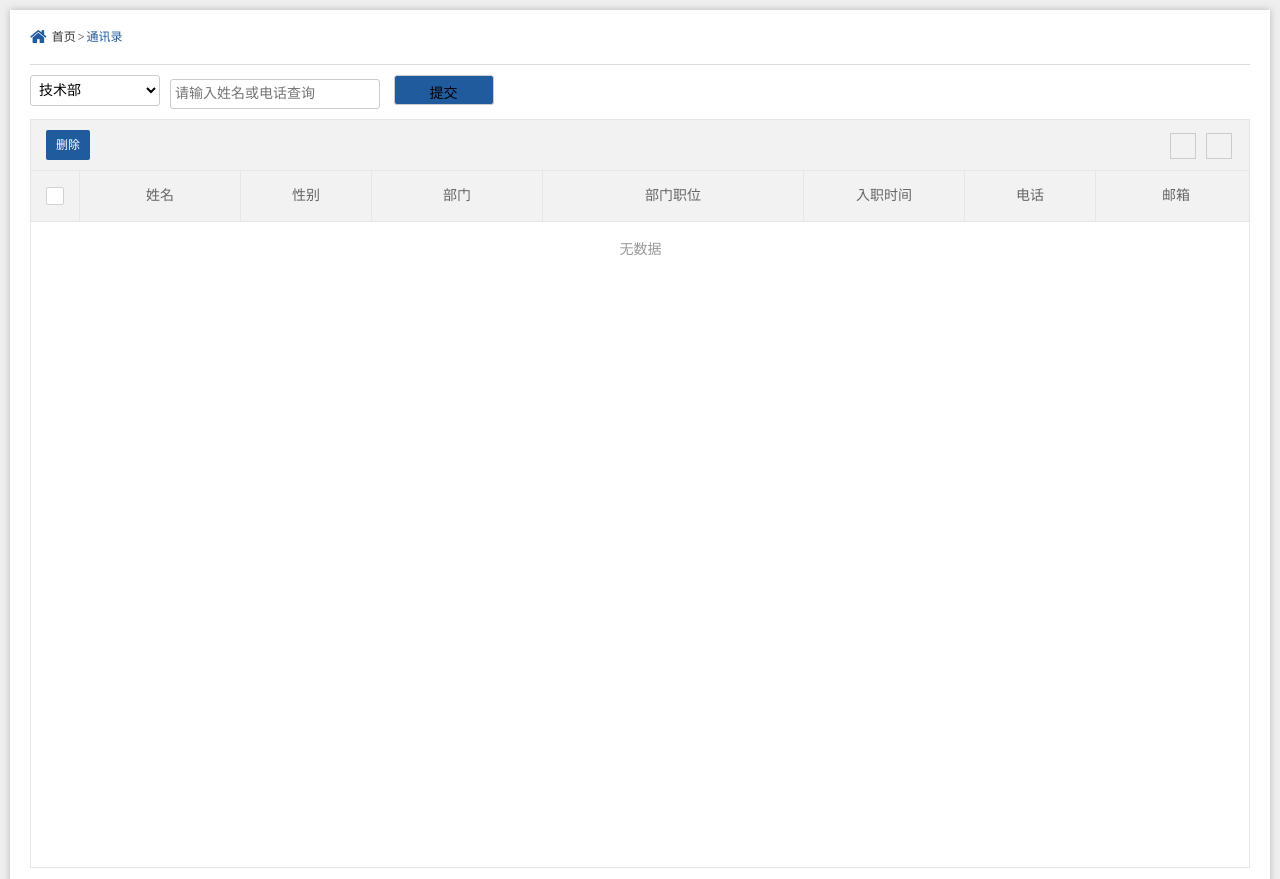
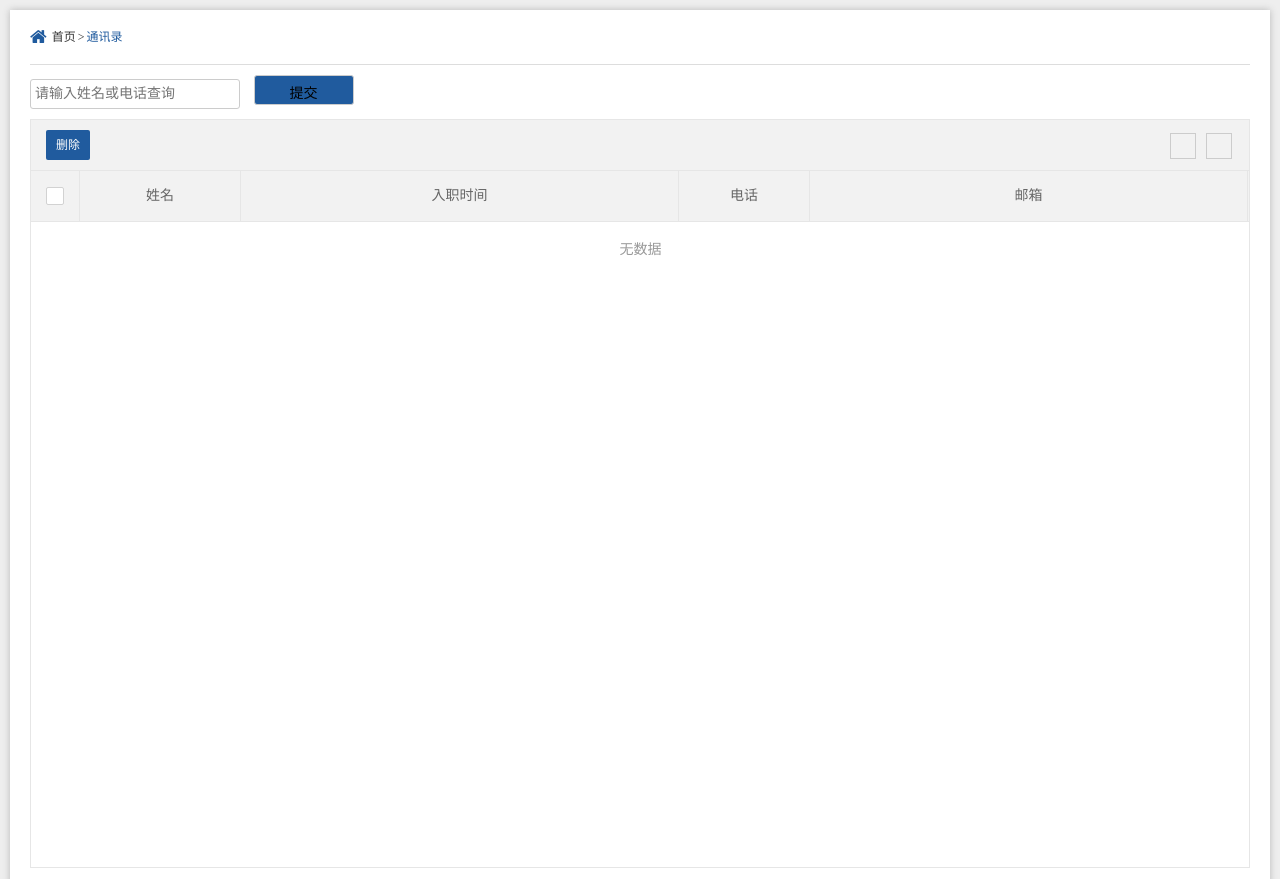
Before and after one commit to michealuo/oa, a Django app: template address_book/templates/address_book/YuanGonglist.html in a window 1280 px wide. Run offline with Django 3.2, Linux system fonts and the light colour scheme; the template is opened without the code that fills it, so the values that code supplies are empty; some web fonts are replaced.

Commit message:
通知公告修改

```diff
--- a/address_book/templates/address_book/YuanGonglist.html
+++ b/address_book/templates/address_book/YuanGonglist.html
@@ -34,14 +34,14 @@
 	<!-- 筛选 -->
 <form action="/address_book/list" method="post">
 	<div class="shuaix">
-		<div class="left" style="margin-right:10px;">
-                <select name="department">
-                    <option value="技术部">技术部</option>
-                    <option value="客服部">客服部</option>
-                    <option value="人事部">人事部</option>
-                    <option value="销售部">销售部</option>
-                </select>
-		</div>
+<!--		<div class="left" style="margin-right:10px;">-->
+<!--                <select name="department">-->
+<!--                    <option value="技术部">技术部</option>-->
+<!--                    <option value="客服部">客服部</option>-->
+<!--                    <option value="人事部">人事部</option>-->
+<!--                    <option value="销售部">销售部</option>-->
+<!--                </select>-->
+<!--		</div>-->
 		<div class="right">
 			    <input type="text" placeholder="请输入姓名或电话查询" name="query">
                 <input type="submit" value="提交" style="width: 100px;height: 30px;background-color: #205b9e">
@@ -54,9 +54,9 @@
 			<tr>
 				<th lay-data="{type:'checkbox',fixed:'left'}">序号</th>
 				<th lay-data="{field:'yx', align:'center',width:160}">姓名</th>
-				<th lay-data="{field:'user',align:'center',width:130}">性别</th>
-				<th lay-data="{field:'time',align:'center', minWidth:170}">部门</th>
-				<th lay-data="{field:'www',align:'center',minWidth:260}">部门职位</th>
+<!--				<th lay-data="{field:'user',align:'center',width:130}">性别</th>-->
+<!--				<th lay-data="{field:'time',align:'center', minWidth:170}">部门</th>-->
+<!--				<th lay-data="{field:'www',align:'center',minWidth:260}">部门职位</th>-->
 				<th lay-data="{field:'company',align:'center',minWidth:130}">入职时间</th>
 				<th lay-data="{field:'tel',align:'center',width:130}">电话</th>
 				<th lay-data="{field:'result',align:'center',minWidth:130}">邮箱</th>
@@ -71,9 +71,9 @@
 <!--				<td>{{ forloop.counter }}</td>-->
 				<td>{{ user.id }}</td>
 				<td>{{ user.username }}</td>
-				<td>{{ user.sex }}</td>
-				<td>{{ user.department }}</td>
-				<td>{{ user.position }}</td>
+<!--				<td>{{ user.sex }}</td>-->
+<!--				<td>{{ user.department }}</td>-->
+<!--				<td>{{ user.position }}</td>-->
 				<td>{{ user.create_time }}</td>
 				<td>{{ user.phone }}</td>
 				<td>{{ user.email }}</td>
--- a/notice/templates/notice/notice.html
+++ b/notice/templates/notice/notice.html
@@ -44,6 +44,7 @@
                 <h3 style="text-indent:2em;">Lorem ipsum dolor sit amet, consectetur adipisicing elit. Accusantium aperiam commodi cumque, error libero quae quis. A, aspernatur, deleniti dolorum error explicabo illo iusto molestiae obcaecati perspiciatis qui quos tempora.</h3>
             </div>
         </div>
+        <h3 style="float: right">2020年1月7日</h3>
     </div>
 
 	<!-- houl -->
--- a/notice/views.py
+++ b/notice/views.py
@@ -1,15 +1,19 @@
 from django.shortcuts import render
 from user.models import User
+from index.views import logging_check
 
 
 # Create your views here.
+@logging_check
 def notice_list(request):
     return render(request, "notice/notice_list.html")
 
 
+@logging_check
 def notice_add_view(request):
     return render(request, "notice/notice_add.html")
 
 
+@logging_check
 def notice_view(request):
     return render(request, "notice/notice.html")
```
